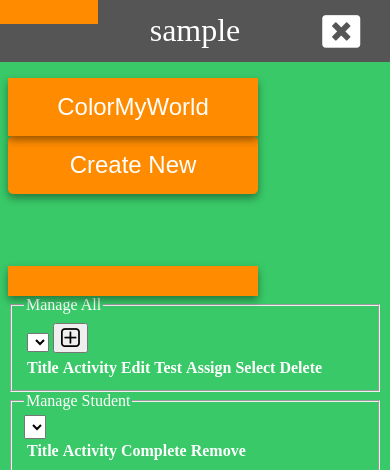
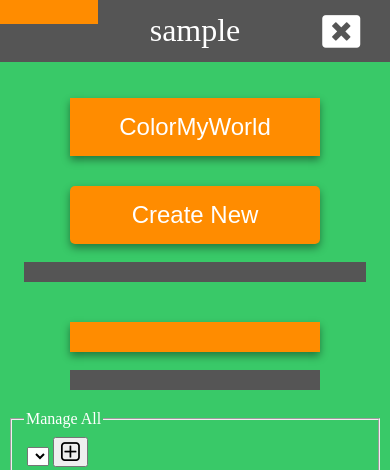
Before and after one commit to NetDispenser/CreditFeeder, a Django app: template templates/parent_app.html in a window 390 px wide. Shown: the top 470 px of the page. Run offline with Django 3.2, Linux system fonts and the light colour scheme; the template is opened without the code that fills it: most values are stand-ins (such as "Sample title", 1, 10 or a date in 2020); lists and menus that the app fills with data are empty.

Commit message:
parent app improvements

```diff
--- a/static/creditfeeder/css/creditfeeder.css
+++ b/static/creditfeeder/css/creditfeeder.css
@@ -59,19 +59,6 @@ html {
 }
 .row{text-align: center;}
 
-.column {
-  float: right;
-  width: 100%;
-  margin-bottom: 16px;
-	margin-top:16px;
-  padding: 0 8px;
-}
-@media (max-width: 650px) {
-  .column {
-    width: 100%;
-    display: block;
-  }
-}
 
 .card {
 /*  box-shadow: 0 4px 8px 0 rgba(0, 0, 0, 0.2); */
--- a/static/creditfeeder/js/utils.js
+++ b/static/creditfeeder/js/utils.js
@@ -163,58 +163,31 @@ var createAssignmentObj=function(att){
 	a.id=att['activity_name']+"_attachments-bar";
 	print("a.id="+a.id);
 
-	var ext=att['activity_name'].slice(-3);
-	var att_color;
-	var att_class;
-	if(ext=='pdf'||ext=='PDF')
-		{att_color="#FC0";att_class="fa fa-file-pdf-o";}
-	else if(ext=='png'||ext=='jpg'||ext=='gif'||ext=='jpeg'||ext=='svg'||ext=='xcf')
-		{att_color="#F66";att_class="fa fa-file-image-o";}
-	else if(ext=='.py'||ext=='.js'||ext=='css'||ext=='tml')
-		{att_color="#AAF";att_class="fa fa-file-code-o";}
-	else if(ext=='mov'||ext=='mp4'||ext=='avi')
-		{att_color="#CF5";att_class="fa fa-file-video-o";}
-	else if(ext=='doc'||ext=='ocx')
-		{att_color="#55F";att_class="fa fa-file-word-o";}
-	else if(ext=='zip'||ext=='tgz'||ext=='tar'||ext=='.gz')
-		{att_color="#F55";att_class="fa fa-file-zip-o";}
-	else if(ext=='mp3'||ext=='snd'||ext=='m4a'||ext=='wav'||ext=='WAV')
-		{att_color="#0B0";att_class="fa fa-file-audio-o";}
-	else if(ext=='txt'||ext=='cii')
-		{att_color="#0FF";att_class="fa fa-file-text-o";}
-	else
-		{att_color="#CF5";att_class="fa fa-file-o";}
+	var bgname,att_color,att_class;
+	var sherbert_colors=["#aaf2aa","#f48da8","#fcb96a",];
+
+	if(att['activity_name']=='ColorMyWorld'){bgname='/static/creditfeeder/images/colormyworld_tile.png';att_class='fa fa-gear';att_color='#8bc98b';}
+	else if(att['activity_name']=='NowReadThis'){bgname='/static/creditfeeder/images/jcdesign.jpg';att_class='fa fa-gear';att_color='#f48da8';}
+	else if(att['activity_name']=='TuxMathScrabble'){bgname='/static/creditfeeder/images/tuxmathscrabble_tile.png';att_class='fa fa-gear';att_color='#d49b57';}
 
 	var attrs=['activity_name','title'];
-	var sherbert_colors=["#aaf2aa","#f48da8","#fcb96a",];
 	var scidx=parseInt(Math.random()*sherbert_colors.length);
-	var table_html='<div><center><table class="attachment-card" style="padding:2px 2px;background-color:'+sherbert_colors[scidx]+';border-radius:2px;color:#555;">';
-/*
-	table_html+='<tr><td><table style="background-color:'+att_color+'">'
-	table_html+='<tr><td><div class="renameB" id="'+att['name']+'">RE</div></td></tr>';
-	table_html+='<tr><td><div class="deleteB" id="'+att['name']+'">DE</div></td></tr>';
-	table_html+='</table></td>';
-*/
-//&#xf013;
-	table_html+='<tr>';
-	table_html+='<td><div class="renameB" id="'+att['title']+'"><i id="'+att['title']+'" class="fa fa-gear" style="z-index:100;font-size:40px;color:'+att_color+'"></i></div></td>';
-	table_html+='<td><a href="'+'serve?file='+att['title']+'" target="_blank"><i class="'+att_class+'" style="z-index:100;font-size:40px;color:'+att_color+'"></i></a></td>';
-	table_html+='<td><a href="'+'serve?file='+att['title']+'" target="_blank"><i class="fa fa-edit" style="z-index:100;font-size:40px;color:'+att_color+'"></i></a></td>';
 
-
-	table_html+='</tr>';
-	for(var idx=0;idx<attrs.length;idx++){
-		table_html+='<tr><td colSpan="3"><div style="text-align:center;">';
-		var att_string=String(att[attrs[idx]])//.slice(-14);
-		if(att_string.length==0)att_string="Unknown";
-		table_html+=att_string;
-		table_html+='</div></td></tr>';
-	}
-	table_html+='</table></center></div>';
+	var header_html="<div class='header' style='font-size:24px;color:"+att_color+"'><i class='"+att_class+"' style='font-size:40px'></i><br>"+att['title'].slice(-15)+"</div>";
+	var body_html="<img src='"+bgname+"' style='width:180px;height:180px;'/>"
+	var footer_html="<div class='footer' style='font-size:24px;color:"+att_color+"'>"+att['activity_name'].slice(-15)+"</div>";
 
 	a.className="attachment";
 	a.id=att['activity_name']+"_attachments-bar";
-	a.innerHTML=table_html;
-	print(table_html);
+
+	var tableHTML="<table class='attachment_table' align='center'><tr><td>";
+	tableHTML+=header_html;
+	tableHTML+="</td></tr><tr><td>";
+	tableHTML+=body_html;
+	tableHTML+="</td></tr><tr><td>";
+	tableHTML+=footer_html;
+	tableHTML+="</td></tr></table>";
+
+	a.innerHTML=tableHTML;
 	return a;
 }
--- a/templates/parent_app.html
+++ b/templates/parent_app.html
@@ -17,7 +17,6 @@
     box-shadow: 0px 8px 16px 0px rgba(0,0,0,0.2);
     z-index: 1;
 		width:250px;
-		box-shadow: 0 4px 8px 0 rgba(0, 0, 0, 0.2);
 }
 
 .dropdown-content a {
@@ -39,7 +38,7 @@
 .attachment{
 	color:#555;
 	border-radius:0px;
-	border:1px solid #999;
+	border:0px solid #999;
 	text-decoration:none;
 }
 
@@ -48,28 +47,40 @@
     width: 100%; /* Full-width */
     background-color: #555; /* Dark-grey background */
     overflow: hidden; /* Overflow due to float */
+		padding:10px 10px;
 }
 
 .attachment-bar a {
     float: left; /* Float links side by side */
 /*    text-align: center; /* Center-align text */
-    width: 20%; /* Equal width (5 icons with 20% width each = 100%)
+    width: 33.3%; /* Equal width (5 icons with 20% width each = 100%)
     padding: 12px 0; /* Some top and bottom padding */
     transition: all 0.3s ease; /* Add transition for hover effects */
     color: #555; /* White text color */
     font-size: 12px; /* Increased font size */
-		padding:5px 5px;
+		padding:50px 50px;
 		cursor:pointer;
 }
 
 .attachment-bar a:hover{
-    background-color: darkorange; /* Add a hover color */
+/*    background-color: #666; /* Add a hover color */
+	box-shadow: 0px 0px 5px 10px rgba(0, 0, 0, 0.4);
 }
+.column {
+  float: left;
+  width: 50%;
+}
+.header{text-align: center;}
+.footer{text-align: center;}
+.attachment_table{background-color: lightyellow;border:solid darkorange 5px;}
+.vspace{display:none;}
 #student_select{font-size:18px}
 @media (orientation:portrait) {
   .dropbtn {width: 150px;}
 	.dropdown-contentP{width:150px;}
-	.attachment-bar a {width:50%;}
+	.attachment-bar a {width:100%;}
+	.column{width:100%;}
+	.vspace{height:30px;display:block;}
 }
 
 </style>
@@ -287,6 +298,11 @@ var typeCB=function(e){
 	</div>
 	<div id="v100" style="height:70px"></div>
 
+	<div class="row" id="row1">
+	  <div class="column" id="column1">
+	    <div class="card" id="card1">
+				<div class="container" id="container1">
+
 					<div class="dropdown">
 					  <button class="pressbutton dropbtn" id="activity_select" style="border-radius:0px;">ColorMyWorld</button>
 					  <div class="dropdown-content">
@@ -296,13 +312,28 @@ var typeCB=function(e){
 					  </div>
 					</div>
 
+					<div class="vspace"></div>
+
 					<button class="pressbutton" onclick="createCB()">Create New</button>
+					<br><br>
+					<div class="attachment-bar" id="attachments_bar"></div>
 
-	<div class="row" id="row1">
-	  <div class="column" id="column1">
-	    <div class="card" id="card1">
-				<div class="container" id="container1">
-					<div class="attachment-bar" id="attachments_bar"></div>
+				</div>
+			</div>
+		</div>
+
+		<div class="column" id="column2">
+	    <div class="card" id="card2">
+				<div class="container" id="container2">
+
+					<div class="dropdown">
+					  <button class="pressbutton dropbtn" id="student_select" style="border-radius:0px;"></button>
+					  <div class="dropdown-content" id="student-usernames"></div>
+						<br><br>
+						<div class="attachment-bar" id="student_attachments_bar"></div>
+
+					</div>
+
 				</div>
 			</div>
 		</div>
@@ -310,11 +341,7 @@ var typeCB=function(e){
 
 
 
-	<div class="dropdown">
-	  <button class="pressbutton dropbtn" id="student_select" style="border-radius:0px;"></button>
-	  <div class="dropdown-content" id="student-usernames">
-	  </div>
-	</div>
+
 
 
 <fieldset>
```
Also changed, not shown: static/creditfeeder/images/colormyworld_tile.png (added), static/creditfeeder/images/jcdesign.jpg (added), static/creditfeeder/images/tuxmathscrabble_tile.png (added). Lines whose indentation alone changed are shown as unchanged.
